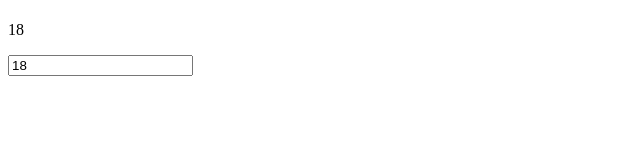
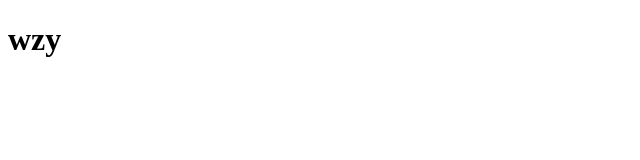
Before and after one commit to Rookior/mvvm, a plain HTML site: page index.html in a window 1280 px wide. Shown: the whole page, without its empty margins (0-640 px from the left). Drawn offline with Linux system fonts and the light colour scheme.

Commit message:
将实例化对象的data内属性赋值给对象的直接属性

```diff
--- a/index.html
+++ b/index.html
@@ -6,14 +6,12 @@
     <title>mvvm</title>
 </head>
 <body>
-    <div id="app">
+
         <h1 id="name"></h1>
-        <p id="age"></p>
-    </div>
 
 
-    <!-- 设置一个修改变化 -->
-    <input type="text" id="input" value="18" />
+
+
 
     <script>
         function observe(data) {
@@ -80,53 +78,38 @@
             },
         }
 
-        // 简单实例化
-        // var library = {
-        //     book1: '123'
-        // };
-        // observe(library);
-        // new Watcher({data:library}, 'book1', function (value,oldVal) {
-        //     console.log("监听book1变化为" + oldVal + '->' + value)
-        //     document.querySelector('#name').innerHTML = value;
-        // });
-
-        // library.book1 = 'hello world'; // 属性name已经被监听了，现在值为：“vue权威指南”
-        // window.setTimeout(function () {
-        //     library.book1 = 'wzy';
-        // }, 2000);
-
-        // 定义函数，进行实例化
         function SelfVue (data, el, exp) {
+            var self = this;
             this.data = data;
+            // 定义 selfVue.name === self.data.name
+            Object.keys(data).forEach(function(key) {
+                Object.defineProperty(self, key, {
+                    enumerable: false,
+                    configurable: true,
+                    get: function proxyGetter() {
+                        return self.data[key];
+                    },
+                    set: function proxySetter(newVal) {
+                        self.data[key] = newVal;
+                    }
+                });
+            });
             observe(data);
-
-            /*后面可以将此处增加词法解析以及定义操作函数更新视图！！！！！！！start
-            */
             el.innerHTML = this.data[exp];  // 初始化模板数据的值
             new Watcher(this, exp, function (value) {
-                //测试 增加下面一句代码实现控制台修改数据 selfVue.data.age 同步更新到input
-                //document.getElementById('input').value = value
                 el.innerHTML = value;
             });
-            // 后面可以将此处增加词法解析以及定义操作函数更新视图！！！！！！！end
-
             return this;
         }
-        var ele = document.querySelector('#age');
+
+        var ele = document.querySelector('#name');
         var selfVue = new SelfVue({
-            age: '18'
-        }, ele, 'age');
+            name: 'hello world'
+        }, ele, 'name');
 
-        // 固定更新数据
-        // window.setTimeout(function () {
-        //     selfVue.data.age = '100';
-        // }, 2000);
-
-        // 输入框更新数据
-        var input = document.getElementById('input');
-        input.addEventListener('keyup', function(){
-            selfVue.data.age = input.value
-        })
+        window.setTimeout(function () {
+            selfVue.name = 'wzy';
+        }, 2000);
 
     </script>
 
```
